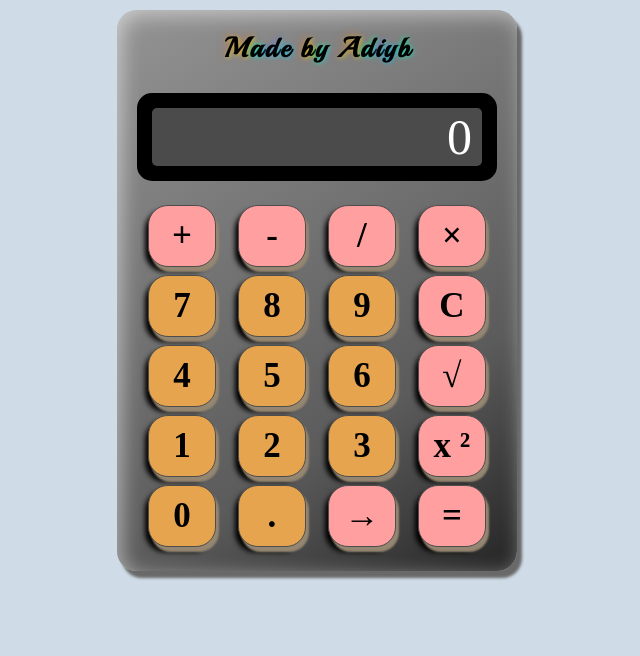
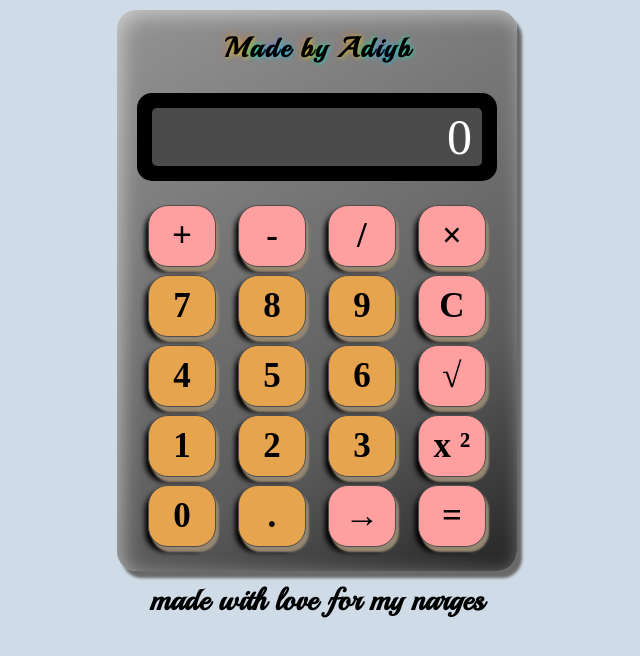
Before and after one commit to adiyb/Calculator-with-jQuery, a plain HTML site: page index.html in a window 1280 px wide. Shown: the whole page, without its empty margins (323-963 px from the left). Drawn offline with Linux system fonts and the light colour scheme.

Commit message:
h3 added

```diff
--- a/index.html
+++ b/index.html
@@ -59,6 +59,7 @@
         </div>
     </div>
 
+    <h3>made with love for my narges</h3>
 
 
 <!-- **************** Scripts *********************** -->
--- a/style.css
+++ b/style.css
@@ -112,3 +112,8 @@ body{
 .operator:hover{
     background-color: rgb(221, 137, 137);
 }
+h3{
+    font-family: playball;
+    text-align: center;
+    font-size: 30px;
+}
```
